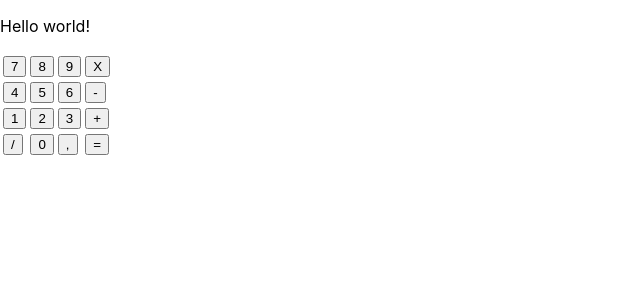
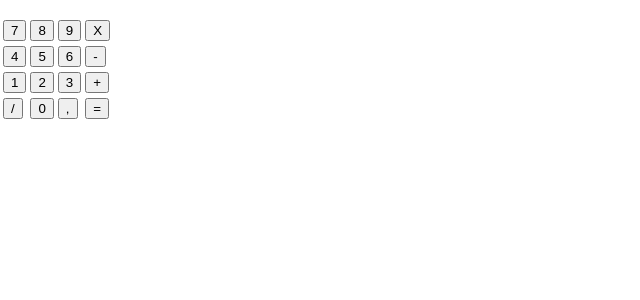
Before and after one commit to darkhorrow/react-redux-course, a React (Create React App) app in the folder session-1/sample/: page / in a window 1280 px wide. Shown: the top 300 px of the page, without its empty margins (0-640 px from the left). Built offline with nearby package versions, Linux system fonts and the light colour scheme.

Commit message:
Concatenate message

```diff
--- a/session-1/sample/src/components/calculator.js
+++ b/session-1/sample/src/components/calculator.js
@@ -6,12 +6,12 @@ export default class Calculator extends Component {
         super(props)
 
         this.state = {
-            message: "Hello world!"
+            message: ""
         }
     }
 
     handleClick(value) {
-        this.setState({message: value});
+        this.setState({message: this.state.message + value});
     }
 
     render() {
```
